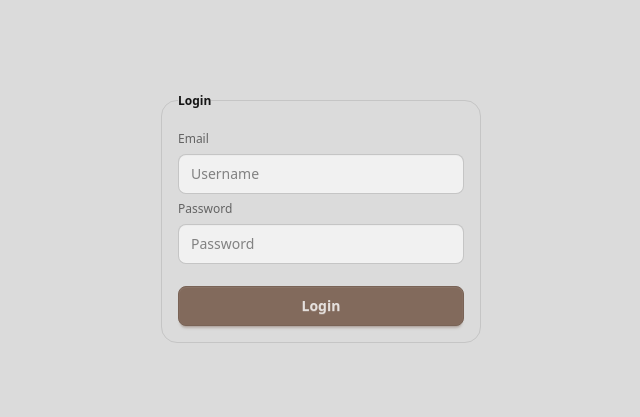
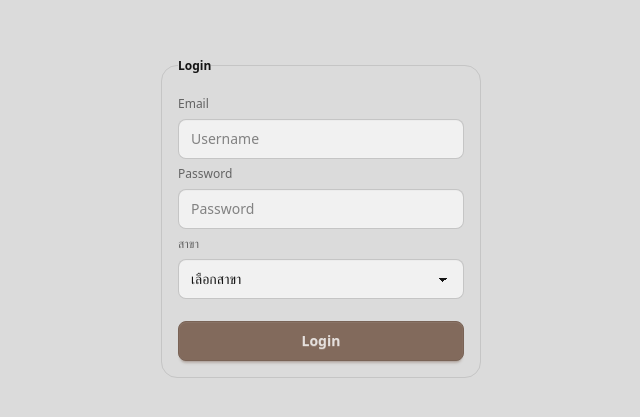
Before and after one commit to Sket-Naphat/chickko.pos, a React (Vite) app: page / in a window 1280 px wide. Shown: the part 187-604 px from the top of the page, without its empty margins (319-959 px from the left). Built offline with nearby package versions, Linux system fonts and the light colour scheme.

Commit message:
add site BKK

```diff
--- a/src/pages/Home.jsx
+++ b/src/pages/Home.jsx
@@ -1,5 +1,5 @@
 // src/pages/Home.jsx
-import { useEffect } from "react";
+import { useEffect, useState } from "react";
 import { useNavigate } from "react-router-dom";
 import Cookies from "js-cookie";
 import { MdLogout } from "react-icons/md";
@@ -8,17 +8,23 @@ import { jwtDecode } from "jwt-decode";
 import ThemeToggle from "../components/ThemeToggle";
 
 function Home() {
+  const [site, setSite] = useState("");
   const navigate = useNavigate();
   const handleLogout = () => {
     logout();
   };
   useEffect(() => {
     const token = Cookies.get("authToken");
+    const authData = Cookies.get("authData") ? JSON.parse(Cookies.get("authData")) : null;
 
-    if (!token) {
+
+    if (!token || !authData) {
+      console.log("No auth token or auth data, redirecting to login");
       navigate("/");
       return;
     }
+
+    setSite(authData.site);
 
     try {
       const decoded = jwtDecode(token);
@@ -42,7 +48,7 @@ function Home() {
     { title: "📦 Check Stock", path: "/stock" },
     { title: "🕒 Work Time", path: "/worktime" },
     { title: "💰 Cost Management", path: "/cost" },
-    { title: "🗒️ เว็บรับ order", URL: "https://chickkoapp.web.app/index.html" },
+    { title: "🗒️ เว็บรับ order", URL: site === "BKK" ? "https://chick-ko-bkk.web.app/index.html" : "https://chickkoapp.web.app/index.html" },
   ];
 
   return (
--- a/src/pages/Login.jsx
+++ b/src/pages/Login.jsx
@@ -7,43 +7,63 @@ import { api } from "../lib/api";
 function Login() {
   const [username, setUsername] = useState("");
   const [password, setPassword] = useState("");
+  const [selectedSite, setSelectedSite] = useState(""); // เปลี่ยนชื่อ (เดิม site)
   const [isLoading, setIsLoading] = useState(false);
   const navigate = useNavigate();
 
   const handleLogin = async () => {
     try {
-      if (!username || !password) {
-        alert("กรุณากรอก username และ password");
+      if (!username || !password || !selectedSite) {
+        alert("กรุณากรอก username / password และเลือกสาขา");
         return;
       }
       setIsLoading(true);
-      const response = await api.post("/auth/login", { username, password });
+
+      // เปลี่ยน: ส่ง site ผ่าน header แทน body
+      const response = await api.post(
+        "/auth/login",
+        { username, password }, // ไม่ส่ง site ใน payload แล้ว
+        {
+          headers: {
+            "X-Site": selectedSite,   // ชื่อ header แนะนำ (ปรับได้)
+            // หรือถ้า backend ต้องการชื่ออื่น เช่น:
+            // Site: selectedSite,
+            // SiteCode: selectedSite,
+          }
+        }
+      );
+
       const token =
         typeof response.data === "string" ? response.data :
-          typeof response.data?.token === "string" ? response.data.token :
-            typeof response.data?.accessToken === "string" ? response.data.accessToken :
-              null;
+        typeof response.data?.token === "string" ? response.data.token :
+        typeof response.data?.accessToken === "string" ? response.data.accessToken :
+        null;
 
       if (!token) {
         console.log("login response:", response.data);
-        alert("เข้าสู่ระบบไม่สำเร็จ: ไม่พบ token ในผลลัพธ์");
+        alert("เข้าสู่ระบบไม่สำเร็จ: ไม่พบ token");
         return;
       }
 
       const isHttps = window.location.protocol === "https:";
       const cookieOpts = { expires: 1, secure: isHttps, sameSite: "Lax", path: "/" };
-
-      Cookies.remove("authToken", { path: "/" });
       Cookies.set("authToken", token, cookieOpts);
 
-      const { userId = null, name = "", userPermissionId = null } = response.data || {};
+      const userObj = response.data.user || response.data || {};
+      const siteFromApi =
+        userObj.siteCode ||
+        userObj.site_code ||
+        userObj.sitecode ||
+        (typeof userObj.site === "object" ? (userObj.site.code || userObj.site.siteCode) : userObj.site) ||
+        selectedSite;
+
       const authData = {
-        userId,
-        name,
-        userPermissionId,
-        issuedAt: Date.now(), // เผื่อไว้ใช้เช็กอายุ/ต่ออายุ
+        userId: userObj.userId ?? null,
+        name: userObj.name ?? "",
+        userPermissionId: userObj.userPermissionId ?? null,
+        site: siteFromApi,
+        issuedAt: Date.now(),
       };
-      Cookies.remove("authData", { path: "/" });
       Cookies.set("authData", JSON.stringify(authData), cookieOpts);
 
       navigate("/home");
@@ -56,21 +76,45 @@ function Login() {
 
   return (
     <div className="flex flex-col items-center justify-center min-h-screen bg-base-200 gap-4">
-
-
       <fieldset className="fieldset bg-base-200 border-base-300 rounded-box w-xs border p-4">
         <legend className="fieldset-legend">Login</legend>
 
         <label className="label">Email</label>
-        <input type="text" className="input" placeholder="Username" value={username} onChange={(e) => setUsername(e.target.value)} />
+        <input
+          type="text"
+          className="input"
+          placeholder="Username"
+          value={username}
+          onChange={(e) => setUsername(e.target.value)}
+        />
 
         <label className="label">Password</label>
-        <input type="password" className="input" placeholder="Password" value={password} onChange={(e) => setPassword(e.target.value)} />
+        <input
+          type="password"
+          className="input"
+            placeholder="Password"
+          value={password}
+          onChange={(e) => setPassword(e.target.value)}
+        />
 
-        <button className="btn btn-neutral mt-4" onClick={handleLogin} disabled={isLoading}>
+        <label className="label">สาขา</label>
+        <select
+          className="select"
+          value={selectedSite}
+          onChange={(e) => setSelectedSite(e.target.value)}
+        >
+          <option value="">เลือกสาขา</option>
+          <option value="HKT">ภูเก็ต</option>
+          <option value="BKK">กรุงเทพฯ</option>
+        </select>
+
+        <button
+          className="btn btn-neutral mt-4"
+          onClick={handleLogin}
+          disabled={isLoading}
+        >
           {isLoading ? "Loading..." : "Login"}
         </button>
-
       </fieldset>
     </div>
   );
```
